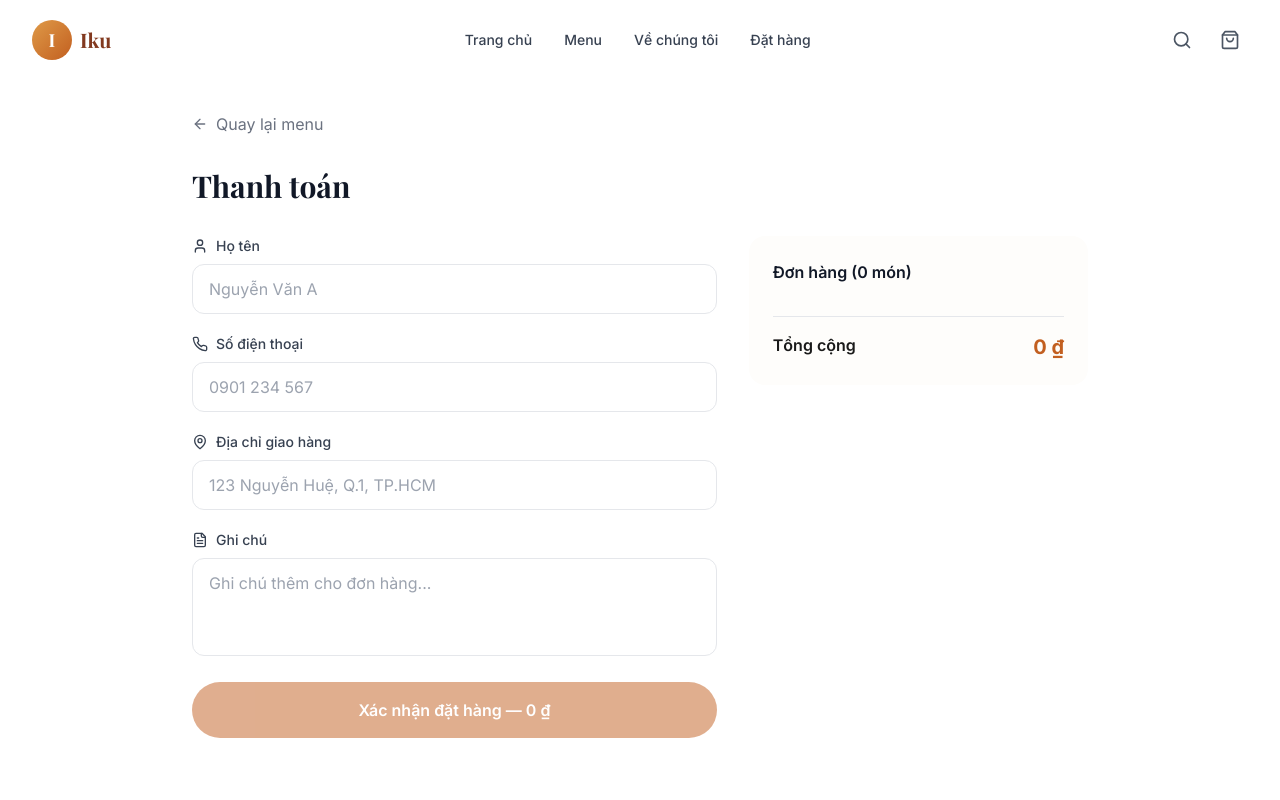
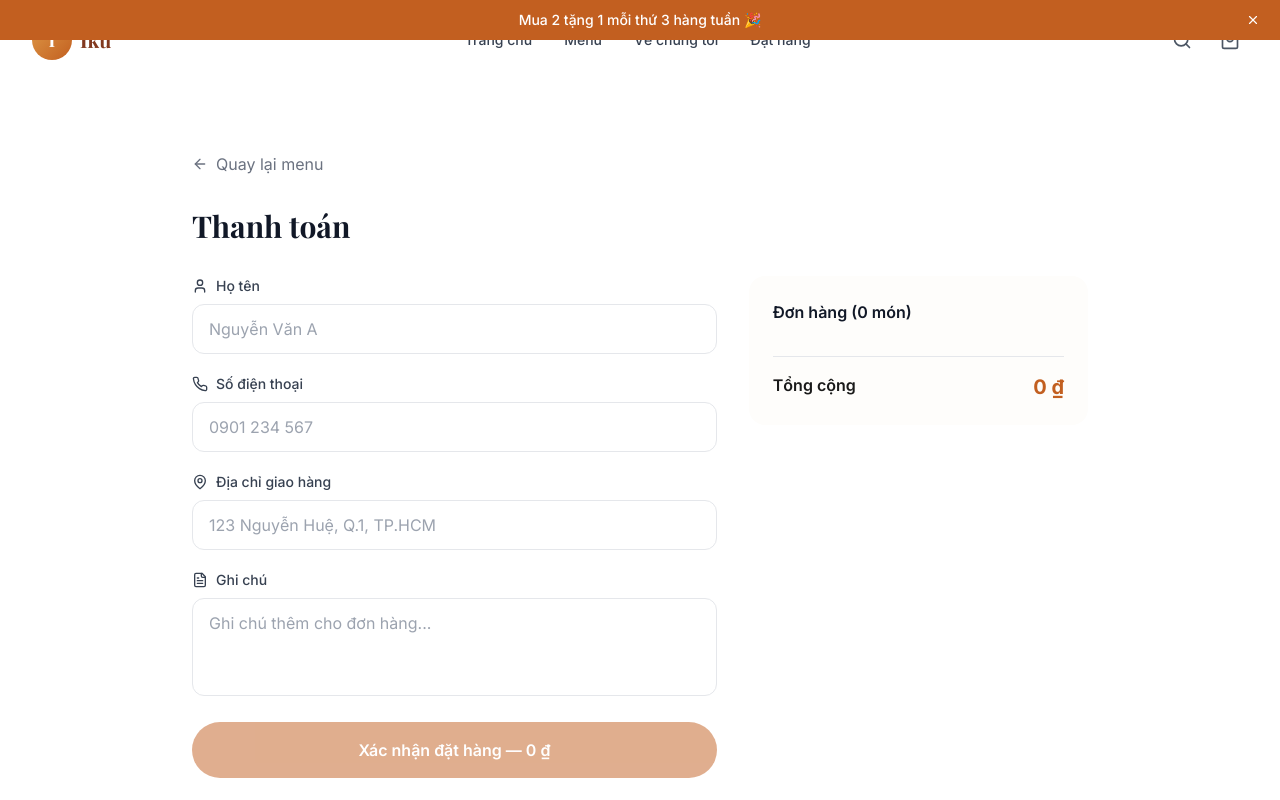
Before and after one commit to JasonTM17/MilkTea_Iku, a Next.js app: page /checkout in a window 1280 px wide. Shown: the top 800 px of the page. Built offline with nearby package versions, Linux system fonts and the light colour scheme; a web font is replaced by a local one.

Commit message:
feat: add promotional banner with rotating messages
- Auto-rotating promo messages (free delivery, buy 2 get 1, new member discount)
- Dismissible banner with smooth animations
- PageTransition component for smooth page loads

```diff
--- a/src/app/layout.tsx
+++ b/src/app/layout.tsx
@@ -1,6 +1,7 @@
 import type { Metadata } from "next";
 import { Inter, Playfair_Display } from "next/font/google";
 import ToastProvider from "@/components/ToastProvider";
+import PromoBanner from "@/components/PromoBanner";
 import "./globals.css";
 
 const inter = Inter({
@@ -28,6 +29,7 @@ export default function RootLayout({
   return (
     <html lang="vi" className={`${inter.variable} ${playfair.variable}`}>
       <body className="antialiased">
+        <PromoBanner />
         {children}
         <ToastProvider />
       </body>
--- /dev/null
+++ b/src/components/PageTransition.tsx
@@ -0,0 +1,20 @@
+"use client";
+
+import { motion } from "framer-motion";
+import { ReactNode } from "react";
+
+interface PageTransitionProps {
+  children: ReactNode;
+}
+
+export default function PageTransition({ children }: PageTransitionProps) {
+  return (
+    <motion.div
+      initial={{ opacity: 0, y: 8 }}
+      animate={{ opacity: 1, y: 0 }}
+      transition={{ duration: 0.4, ease: "easeOut" }}
+    >
+      {children}
+    </motion.div>
+  );
+}
--- /dev/null
+++ b/src/components/PromoBanner.tsx
@@ -0,0 +1,51 @@
+"use client";
+
+import { useState, useEffect } from "react";
+import { motion, AnimatePresence } from "framer-motion";
+import { X } from "lucide-react";
+import Link from "next/link";
+
+const promos = [
+  "Miễn phí giao hàng cho đơn từ 100K 🚀",
+  "Mua 2 tặng 1 mỗi thứ 3 hàng tuần 🎉",
+  "Thành viên mới giảm 20% đơn đầu tiên ✨",
+];
+
+export default function PromoBanner() {
+  const [currentPromo, setCurrentPromo] = useState(0);
+  const [isVisible, setIsVisible] = useState(true);
+
+  useEffect(() => {
+    const interval = setInterval(() => {
+      setCurrentPromo((prev) => (prev + 1) % promos.length);
+    }, 4000);
+    return () => clearInterval(interval);
+  }, []);
+
+  if (!isVisible) return null;
+
+  return (
+    <div className="bg-brand-600 text-white relative z-[60]">
+      <div className="max-w-7xl mx-auto px-4 py-2.5 flex items-center justify-center">
+        <AnimatePresence mode="wait">
+          <motion.p
+            key={currentPromo}
+            initial={{ opacity: 0, y: 10 }}
+            animate={{ opacity: 1, y: 0 }}
+            exit={{ opacity: 0, y: -10 }}
+            transition={{ duration: 0.3 }}
+            className="text-sm font-medium text-center"
+          >
+            {promos[currentPromo]}
+          </motion.p>
+        </AnimatePresence>
+        <button
+          onClick={() => setIsVisible(false)}
+          className="absolute right-4 p-1 rounded-full hover:bg-brand-500 transition-colors"
+        >
+          <X className="w-3.5 h-3.5" />
+        </button>
+      </div>
+    </div>
+  );
+}
```
